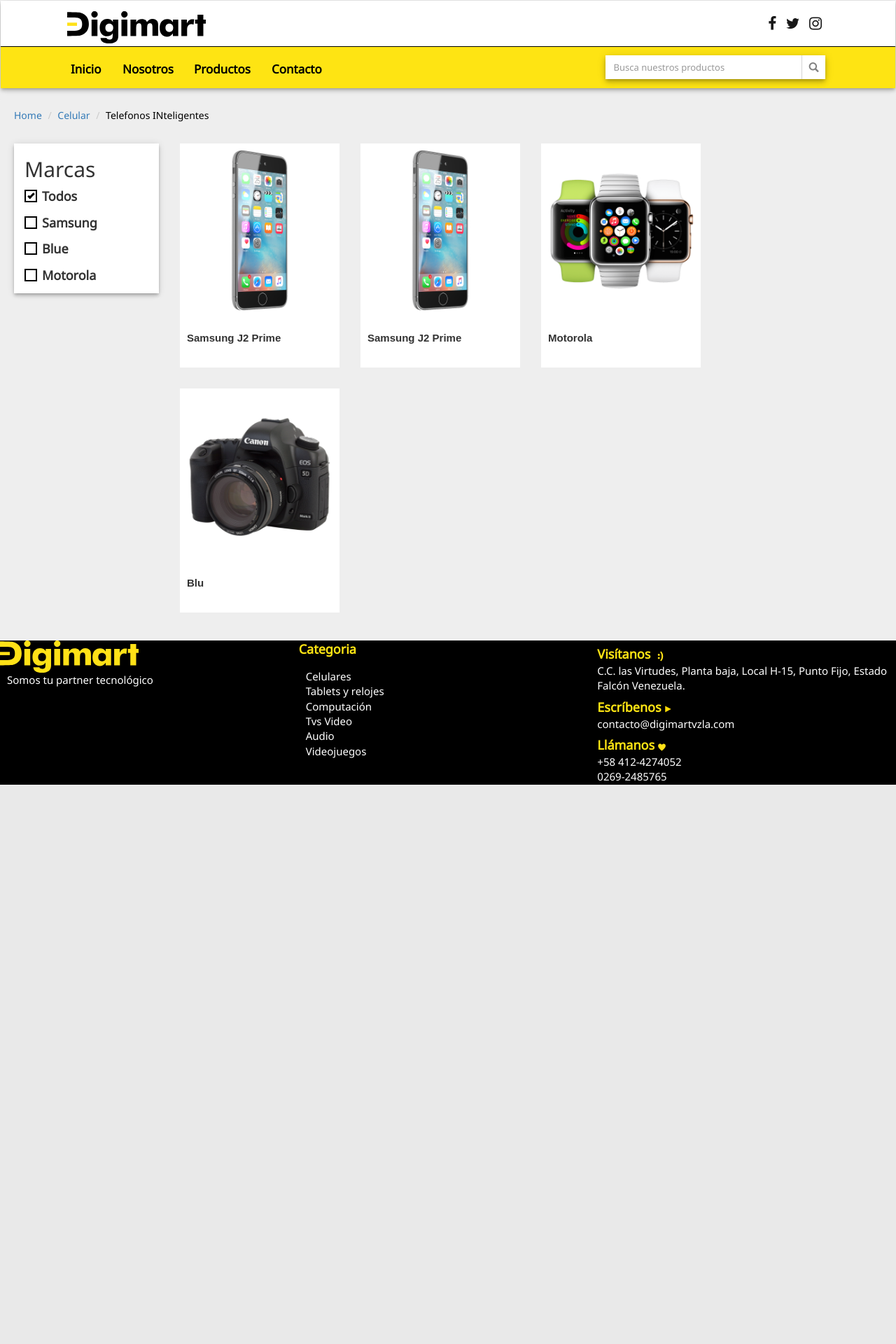
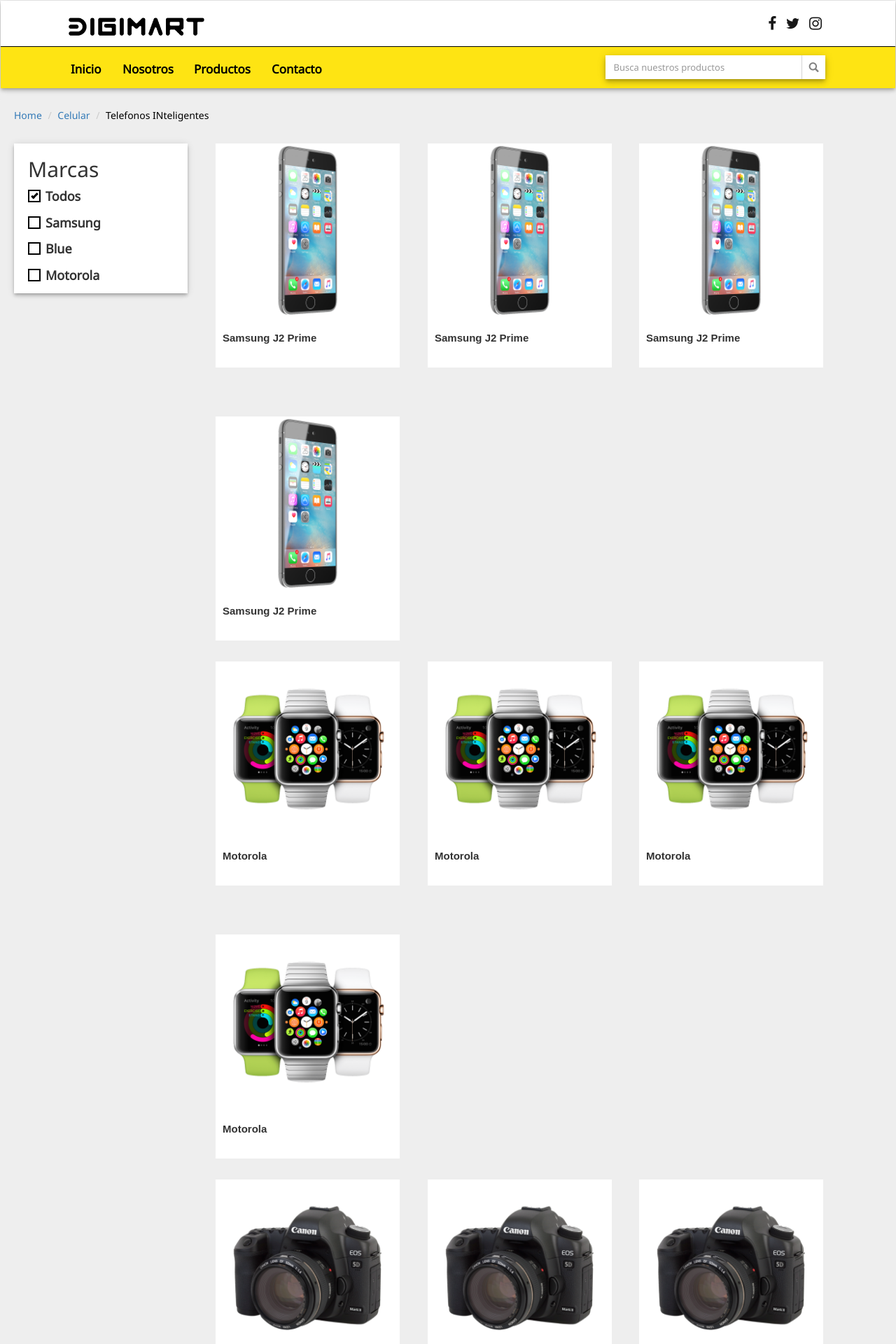
Before and after one commit to juan-eduar/Digimart, a PHP site: page /sub-category.html in a window 1280 px wide. Shown: the top 1920 px of the page at 70% size. Before the commit the page ends 1121 px from the top, so only its background shows below. Run offline with PHP 8.4, Linux system fonts and the light colour scheme.

Commit message:
cambios digimart

```diff
--- a/about.html
+++ b/about.html
@@ -22,7 +22,7 @@
       <div class=" container-logo container-fluid">
         <div class="row">
           <div class="col-sm-4 col-md-6 col-lg-6 logo">
-            <a href="index.html"><img src="assets/img/digimart.svg" alt="Digimart"></a>
+            <a href="index.html"><img src="assets/img/logo-digimart-negro.png" alt="Digimart"></a>
           </div>
           <div class="col-sm-4 col-md-3  col-lg-6  container-social-media">
             <div class="social-media">
@@ -176,7 +176,7 @@
   <div class="main-end__content">
     <div class="main-logo__end">
       <div class="main-logo__img">
-        <img src="assets/img/digimart_amarillo.svg" alt="">
+        <img class="img-logo-amarillo" src="assets/img/logo-digimart-amarillo.png" alt="">
       </div>
       <div class="description-footer" >
         <p>Somos tu partner tecnológico</p>
--- a/assets/css/category.css
+++ b/assets/css/category.css
@@ -42,6 +42,7 @@
 	display: grid;
 	grid-template-columns: 320px 1fr;
 	grid-gap: 40px;
+	padding-top: 20px;
 }
 .caption-products{
 	position: relative !important;
--- a/assets/css/styles.css
+++ b/assets/css/styles.css
@@ -164,7 +164,10 @@ body{
   }
 
   .logo a img{
-    width: 100%;
+    width: 60%;
+  }
+  .img-logo-amarillo{
+    width: 60%;
   }
   hr{
     width: 100%;
@@ -499,6 +502,8 @@ body{
     height: 300px;
     margin-bottom: 50px;
     cursor: pointer;
+    position: initial !important ;
+
   }
   .title-container{
     display: flex;
@@ -978,7 +983,7 @@ body{
 }
 
 .main-end{
-  background-color: black;
+
 }
 .title-end__categoria{
   font-size: 18px;
@@ -988,9 +993,39 @@ body{
 .main-end__content{
   display: grid;
   grid-template-columns: 1fr 1fr 1fr;
+  background-color: black;
+  padding: 30px 0 0 30px;
 }
 .main-products__grid--content{
   display: grid;
   grid-template-columns: 1fr 1fr 1fr 1fr;
   grid-gap: 40px;
+
 }
+.main-sub-category{
+  display: grid;
+  grid-template-columns: 20% 70%;
+  grid-gap: 40px;
+}
+.main-category__sidebar--subcategory {
+  display: grid;
+  grid-template-columns: 1fr 1fr 1fr;
+  grid-gap: 40px;
+}
+.grid{
+  position: initial !important;
+  height: auto !important;
+
+}
+.main-category__sidebar--subcategory--2{
+  display: grid;
+  grid-template-columns: 1fr 1fr 1fr;
+  grid-gap: 40px;
+}
+.main-contact__content{
+  display: grid;
+  grid-template-columns: 1fr 1fr;
+  grid-gap: 40px;
+  padding-top: 40px;
+  padding-bottom: 40px;
+}
--- a/assets/css/sub-category.css
+++ b/assets/css/sub-category.css
@@ -13,6 +13,8 @@
 .box-category{
 	background-color: #fff;
 	height: auto;
+	align-self: flex-start;
+	padding-left: 20px;
 }
 .breadcrumb-nav{
 	width: 100%;
@@ -39,7 +41,7 @@ div .nav-wrapper {
 	color:#000;
 }
 .box-productos{
-	height: auto;
+	height: 0;
 }
 .box-card{
 	height: 100px;
--- a/category.html
+++ b/category.html
@@ -25,7 +25,7 @@
         <div class=" container-logo container-fluid">
           <div class="row">
             <div class="col-sm-4 col-md-6 col-lg-6 logo">
-              <a href="index.html"><img src="assets/img/digimart.svg" alt="Digimart"></a>
+              <a href="index.html"><img src="assets/img/logo-digimart-negro.png" alt="Digimart"></a>
             </div>
             <div class="col-sm-4 col-md-3  col-lg-6  container-social-media">
               <div class="social-media">
@@ -696,7 +696,7 @@
   <div class="main-end__content">
     <div class="main-logo__end">
       <div class="main-logo__img">
-        <img src="assets/img/digimart_amarillo.svg" alt="">
+        <img class="img-logo-amarillo" src="assets/img/logo-digimart-amarillo.png" alt="">
       </div>
       <div class="description-footer" >
         <p>Somos tu partner tecnológico</p>
--- a/sub-category.html
+++ b/sub-category.html
@@ -22,7 +22,7 @@
       <div class=" container-logo container-fluid">
         <div class="row">
           <div class="col-sm-4 col-md-6 col-lg-6 logo">
-            <a href="index.html"><img src="assets/img/digimart.svg" alt="Digimart"></a>
+            <a href="index.html"><img src="assets/img/logo-digimart-negro.png" alt="Digimart"></a>
           </div>
           <div class="col-sm-4 col-md-3  col-lg-6  container-social-media">
             <div class="social-media">
@@ -149,8 +149,8 @@
         <li>Telefonos INteligentes</li>
       </ul>
     </div>
-    <div class="row fixed-m">
-      <div class="col-4 col-sm-4 col-md-2 col-lg-2 box-category hvr-shadow ">
+    <div class="main-sub-category fixed-m">
+      <div class=" box-category hvr-shadow ">
         <div>
           <form class="ac-custom ac-checkbox ac-checkmark" autocomplete="off">
             <h2>Marcas</h2>
@@ -173,10 +173,11 @@
           </form>
         </div>
       </div>
-      <div class="col-8 col-sm-8 col-md-10 col-lg-10 box-productos grid">
+      <div class=" box-productos grid">
        <div class="selec-product">
-        <div class="row">
-         <div class="col-12 col-sm-6 col-md-3 col-lg-3 caption-products samsung" >
+
+        <div class="main-category__sidebar--subcategory ">
+          <div class=" caption-products samsung" >
             <div class="card hvr-shadow-p">
               <div class="card-img">
                 <div class="img-products" style="background-image: url('assets/img/iphone.png');"></div>
@@ -188,7 +189,7 @@
               </div>
             </div>
           </div>
-         <div class="col-12 col-sm-6 col-md-3 col-lg-3 caption-products samsung">
+          <div class=" caption-products samsung" >
             <div class="card hvr-shadow-p">
               <div class="card-img">
                 <div class="img-products" style="background-image: url('assets/img/iphone.png');"></div>
@@ -200,7 +201,34 @@
               </div>
             </div>
           </div>
-         <div class="col-12 col-sm-6 col-md-3 col-lg-3 caption-products motorola">
+          <div class="  caption-products samsung" >
+            <div class="card hvr-shadow-p">
+              <div class="card-img">
+                <div class="img-products" style="background-image: url('assets/img/iphone.png');"></div>
+              </div>
+              <div class="card-content">
+                <div class="caption-title">
+                  <h5 class="open-sans title-product">Samsung J2 prime</h5>
+                </div>
+              </div>
+            </div>
+          </div>
+          <div class="  caption-products samsung" >
+            <div class="card hvr-shadow-p">
+              <div class="card-img">
+                <div class="img-products" style="background-image: url('assets/img/iphone.png');"></div>
+              </div>
+              <div class="card-content">
+                <div class="caption-title">
+                  <h5 class="open-sans title-product">Samsung J2 prime</h5>
+                </div>
+              </div>
+            </div>
+          </div>
+
+        </div>
+        <div class="main-category__sidebar--subcategory--2 ">
+          <div class=" caption-products motorola" >
             <div class="card hvr-shadow-p">
               <div class="card-img">
                 <div class="img-products" style="background-image: url('assets/img/smartwatch.png');"></div>
@@ -212,7 +240,47 @@
               </div>
             </div>
           </div>
-         <div class="col-12 col-sm-6 col-md-3 col-lg-3 caption-products blu">
+          <div class=" caption-products motorola" >
+            <div class="card hvr-shadow-p">
+             <div class="card-img">
+              <div class="img-products" style="background-image: url('assets/img/smartwatch.png');"></div>
+            </div>
+            <div class="card-content">
+              <div class="caption-title">
+                <h5 class="open-sans title-product">Motorola</h5>
+              </div>
+            </div>
+          </div>
+        </div>
+        <div class="  caption-products motorola" >
+          <div class="card hvr-shadow-p">
+           <div class="card-img">
+            <div class="img-products" style="background-image: url('assets/img/smartwatch.png');"></div>
+          </div>
+          <div class="card-content">
+            <div class="caption-title">
+              <h5 class="open-sans title-product">Motorola</h5>
+            </div>
+          </div>
+        </div>
+      </div>
+      <div class="  caption-products motorola" >
+        <div class="card hvr-shadow-p">
+         <div class="card-img">
+          <div class="img-products" style="background-image: url('assets/img/smartwatch.png');"></div>
+        </div>
+        <div class="card-content">
+          <div class="caption-title">
+            <h5 class="open-sans title-product">Motorola</h5>
+          </div>
+        </div>
+      </div>
+    </div>
+
+  </div>
+
+  <div class="main-category__sidebar--subcategory--2 ">
+    <div class=" caption-products blu" >
       <div class="card hvr-shadow-p">
         <div class="card-img">
           <div class="img-products" style="background-image: url('assets/img/camara.png');"></div>
@@ -224,9 +292,46 @@
         </div>
       </div>
     </div>
+    <div class=" caption-products blu" >
+      <div class="card hvr-shadow-p">
+       <div class="card-img">
+        <div class="img-products" style="background-image: url('assets/img/camara.png');"></div>
+      </div>
+      <div class="card-content">
+        <div class="caption-title">
+          <h5 class="open-sans title-product">Blu</h5>
         </div>
       </div>
     </div>
+  </div>
+  <div class="  caption-products blu" >
+    <div class="card hvr-shadow-p">
+      <div class="card-img">
+        <div class="img-products" style="background-image: url('assets/img/camara.png');"></div>
+      </div>
+      <div class="card-content">
+        <div class="caption-title">
+          <h5 class="open-sans title-product">Blu</h5>
+        </div>
+      </div>
+    </div>
+  </div>
+  <div class="  caption-products blu" >
+    <div class="card hvr-shadow-p">
+      <div class="card-img">
+        <div class="img-products" style="background-image: url('assets/img/camara.png');"></div>
+      </div>
+      <div class="card-content">
+        <div class="caption-title">
+          <h5 class="open-sans title-product">Blu</h5>
+        </div>
+      </div>
+    </div>
+  </div>
+
+</div>
+</div>
+
 </div>
 </div>
 </section>
@@ -235,7 +340,7 @@
   <div class="main-end__content">
     <div class="main-logo__end">
       <div class="main-logo__img">
-        <img src="assets/img/digimart_amarillo.svg" alt="">
+        <img class="img-logo-amarillo" src="assets/img/logo-digimart-amarillo.png" alt="">
       </div>
       <div class="description-footer" >
         <p>Somos tu partner tecnológico</p>
```
Also changed, not shown: assets/css/responsive.css (+84 -20 lines), index.html (+38 -5 lines), product.html (+5 -5 lines), assets/img/logo-digimart-negro.png (renamed from assets/img/logo-digimart-negro.png.png). Lines whose indentation alone changed are shown as unchanged.
